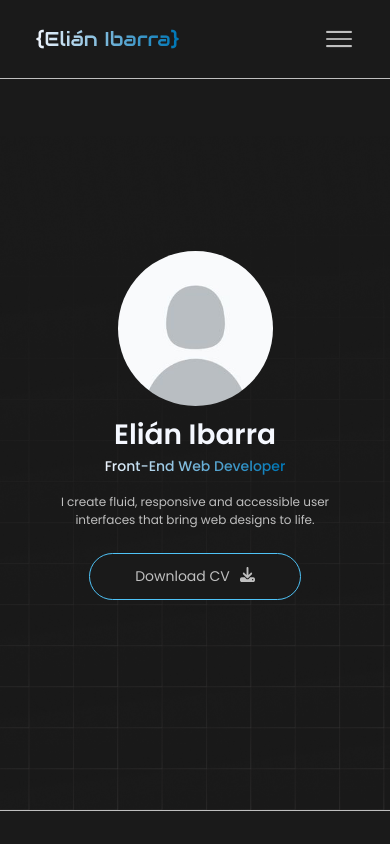
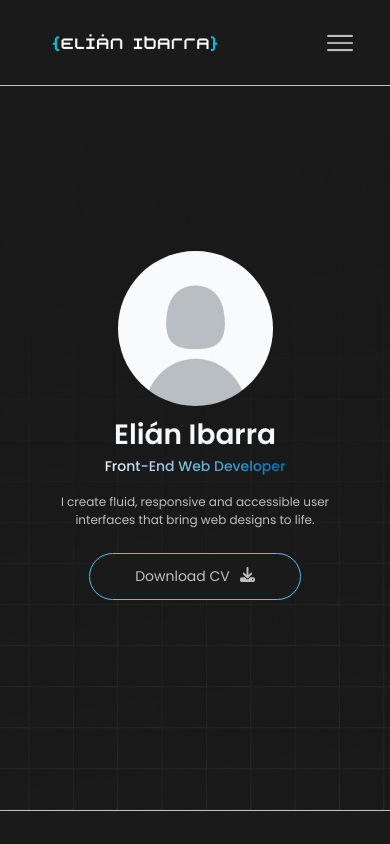
Before and after one commit to FazeElian/personal-portfolio, a React (Create React App) app: page / in a window 390 px wide. Shown: the top 844 px of the page. Built offline with nearby package versions, Linux system fonts and the light colour scheme.

Commit message:
fix: Replacing of Logo by an image

```diff
--- a/src/assets/css/components/Header.css
+++ b/src/assets/css/components/Header.css
@@ -19,9 +19,8 @@
     gap: 10px;
 }
 
-    .nav-logo h2 {
-        font-size: 24px;
-        font-weight: 500;
+    .nav-logo img {
+        width: 260px;
     }
 
 .nav-menu {
@@ -94,8 +93,8 @@
         padding: 3.5rem 7rem 2.7rem;
     }
 
-    .nav-logo h2 {
-        font-size: 22px;
+    .nav-logo img {
+        width: 220px;
     }
 
     .item-nav-list a {
@@ -111,8 +110,12 @@
 /* Responsive 1280px */
 @media screen and (max-width: 1280px) {
     .header {
-        padding: 1.8rem 5rem 1.8rem;
+        padding: 1.5rem 5rem 1.5rem;
         border-bottom: 1px solid #BFBFBF;
+    }
+
+    .nav-logo img {
+        width: 250px;
     }
 
     .nav-menu {
@@ -206,18 +209,23 @@
         padding: 24px 4rem 24px;
     }
 
+    .nav-logo img {
+        width: 220px;
+    }
+
     .nav-logo {
         width: auto;
-    }
-
-    .nav-logo h2 {
-        font-size: 20px;
     }
 }
 
 /* Responsive 425px */
 @media screen and (max-width: 425px) {
     .header {
-        padding: 24px 36px 24px;
+        padding: 24px 35px 24px;
+    }
+
+    .nav-logo img {
+        width: 200px;
+        margin-top: 4px;
     }
 }
--- a/src/components/Header.jsx
+++ b/src/components/Header.jsx
@@ -4,6 +4,7 @@ import React, { useState } from 'react'
 import "../assets/css/components/Header.css";
 
 // Images - icons
+import Logo from "../assets/img/Logo.png";
 import MenuIcon from "../assets/img/Menu.png";
 import SpanishLanguageIcon from "../assets/img/SpanishLanguage.png";
 import LightModeWhiteIcon from "../assets/img/LightModeWhite.png";
@@ -26,7 +27,7 @@ const Header = () => {
     return (
         <header className="header">
             <nav className="nav-logo">
-                <h2 className="font-audiowide txt-white-blue-gradient--dark-mode">{" {Elián Ibarra} "}</h2>
+                <img src={Logo} alt="" />
             </nav>
             <nav className={ `nav-menu bg-black--dark-mode ${menu ? "active": ""} `}>
                 <nav className="nav-list">
```
Also changed, not shown: src/assets/img/Logo.png (added).
